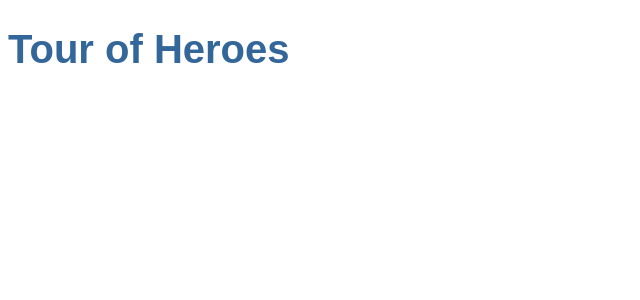
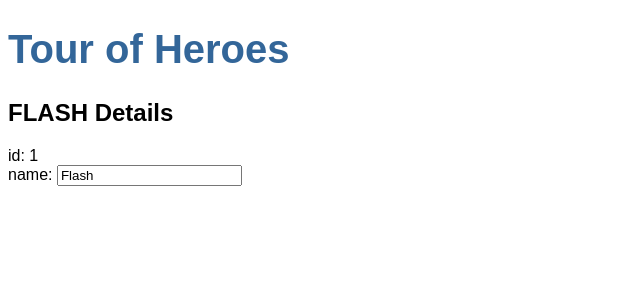
Before and after one commit to NilsNaegele/ng8-tour-of-heroes, an Angular app: page / in a window 1280 px wide. Shown: the top 300 px of the page, without its empty margins (0-640 px from the left). Built offline with nearby package versions, Linux system fonts and the light colour scheme.

Commit message:
hero editor

```diff
--- a/src/app/app.component.html
+++ b/src/app/app.component.html
@@ -1 +1,2 @@
 <h1>{{ title }}</h1>
+<app-heroes></app-heroes>
--- /dev/null
+++ b/src/app/hero.ts
@@ -0,0 +1,4 @@
+export class Hero {
+    id: number;
+    name: string;
+}
--- /dev/null
+++ b/src/app/heroes/heroes.component.html
@@ -0,0 +1,7 @@
+<h2>{{ hero.name | uppercase }} Details</h2>
+<div><span>id: </span>{{ hero.id }}</div>
+<div>
+    <label>name:
+        <input [(ngModel)]="hero.name" placeholder="name">
+    </label>
+</div>
--- /dev/null
+++ b/src/app/heroes/heroes.component.ts
@@ -0,0 +1,20 @@
+import { Component, OnInit } from '@angular/core';
+import { Hero } from '../hero';
+
+@Component({
+  selector: 'app-heroes',
+  templateUrl: './heroes.component.html',
+  styleUrls: ['./heroes.component.css']
+})
+export class HeroesComponent implements OnInit {
+  hero: Hero = {
+    id: 1,
+    name: 'Flash'
+  };
+
+  constructor() { }
+
+  ngOnInit() {
+  }
+
+}
```
Also changed, not shown: src/app/app.module.ts (+6 -2 lines), src/app/heroes/heroes.component.css (added), 1 other file (tests, documents, lock files or other folders).
